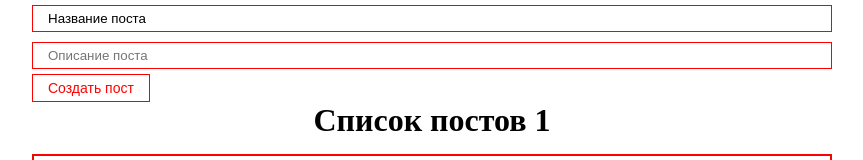
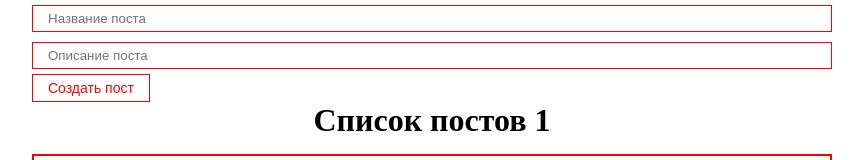
Before and after one commit to AndrewAsAndrew/React, a React (Create React App) app in the folder my-app/: page / in a window 1280 px wide. Shown: the top 160 px of the page, without its empty margins (208-1071 px from the left). Built offline with nearby package versions, Linux system fonts and the light colour scheme.

Commit message:
Неуправляемый инпут

```diff
--- a/my-app/src/App.js
+++ b/my-app/src/App.js
@@ -1,4 +1,4 @@
-import React, {useState} from 'react';
+import React, {useState, useRef} from 'react';
 import ClassCounter from './components/ClassCounter';
 import Counter from "./components/Counter";
 import PostItem from './components/PostItem';
@@ -20,11 +20,14 @@ function App() {
     {id: 6, title: 'React 6', body: 'Description'},
   ])
 
-  const [title, setTitle] = useState('Название поста')
+  const [title, setTitle] = useState('')
+
+  const bodyInputRef = useRef()
 
   const addNewPost = (e) => {
     e.preventDefault()
     console.log(title)
+    console.log(bodyInputRef.current.value)
   }
 
   return (
@@ -37,7 +40,11 @@ function App() {
           type="text"
           placeholder='Название поста'
         />
-        <MyInput type="text" placeholder='Описание поста' />
+        <MyInput
+          ref={bodyInputRef}
+          type="text"
+          placeholder='Описание поста'
+        />
         <MyButton onClick={addNewPost}>Создать пост</MyButton>
       </form>
 
--- a/my-app/src/components/UI/button/input/MyInput.jsx
+++ b/my-app/src/components/UI/button/input/MyInput.jsx
@@ -1,12 +1,12 @@
 import React from 'react'
 import classes from './MyInput.module.css'
 
-const MyInput = (props) => {
+const MyInput = React.forwardRef((props, ref) => {
   return (
 
-    <input className={classes.myInput} {...props} />
+    <input ref={ref} className={classes.myInput} {...props} />
 
   )
-}
+})
 
 export default MyInput
```
